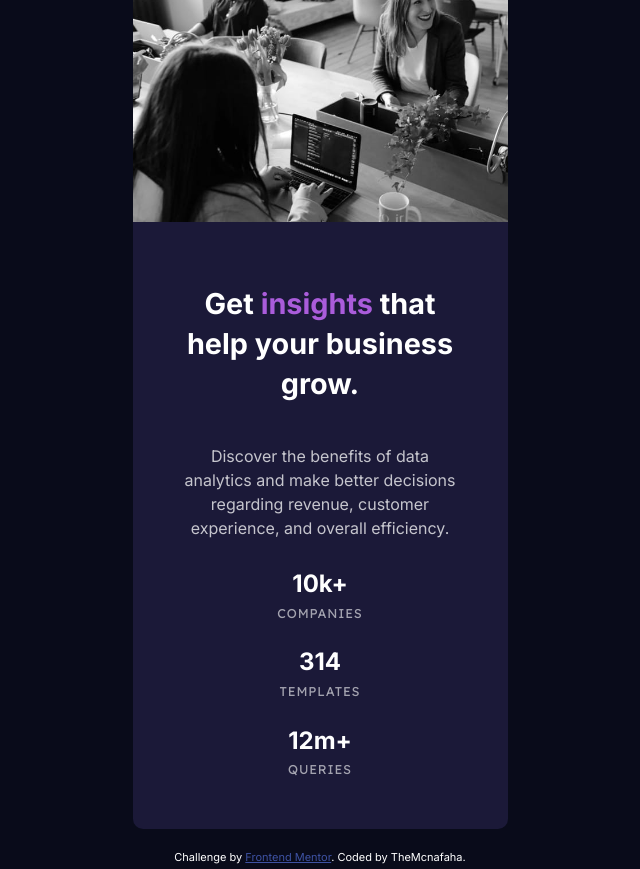
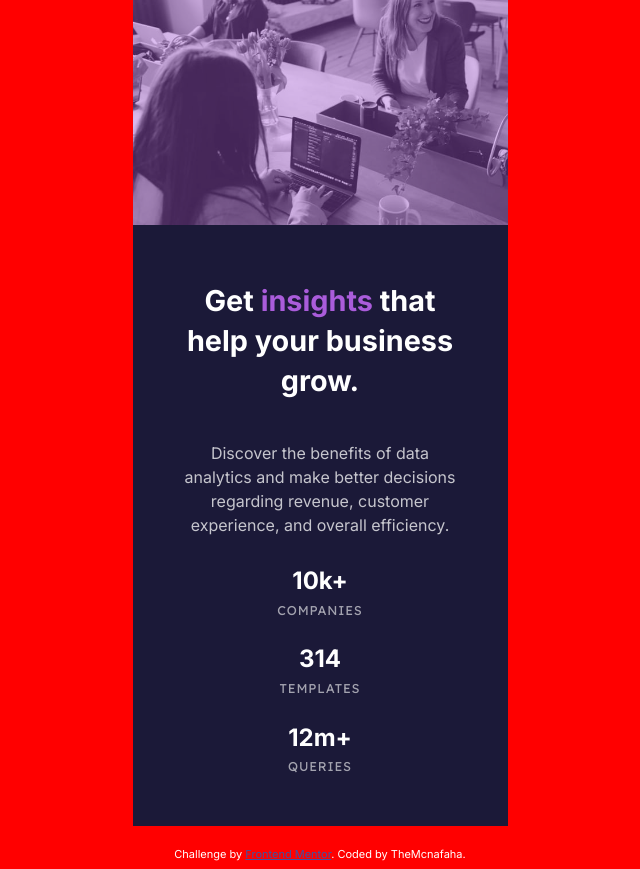
Before and after one commit to TheMcnafaha/fe-stats-preview-card.github.io, a plain HTML site: page index.html in a window 1280 px wide. Shown: the whole page, without its empty margins (320-960 px from the left). Drawn offline with Linux system fonts and the light colour scheme.

Commit message:
feat(img): adds purple tint

```diff
--- a/index.html
+++ b/index.html
@@ -25,8 +25,8 @@
     </style>
   </head>
   <body class="flex-center">
-    <main class="rounder-bottom flex-center">
-      <div>
+    <main class="rounder-bottom flex-center rounder-top">
+      <div class="canvas rounder-top">
         <img
           src="./images/image-header-mobile.jpg"
           alt="people sitting around a laptop"
--- a/style.css
+++ b/style.css
@@ -76,3 +76,16 @@ p {
   justify-content: center;
   align-items: center;
 }
+.canvas {
+  background: hsl(277, 64%, 61%);
+}
+.canvas img {
+  display: block;
+  width: 100%;
+  opacity: 0.6;
+}
+@media (min-width: 1080px) {
+  body {
+    background-color: red;
+  }
+}
```
